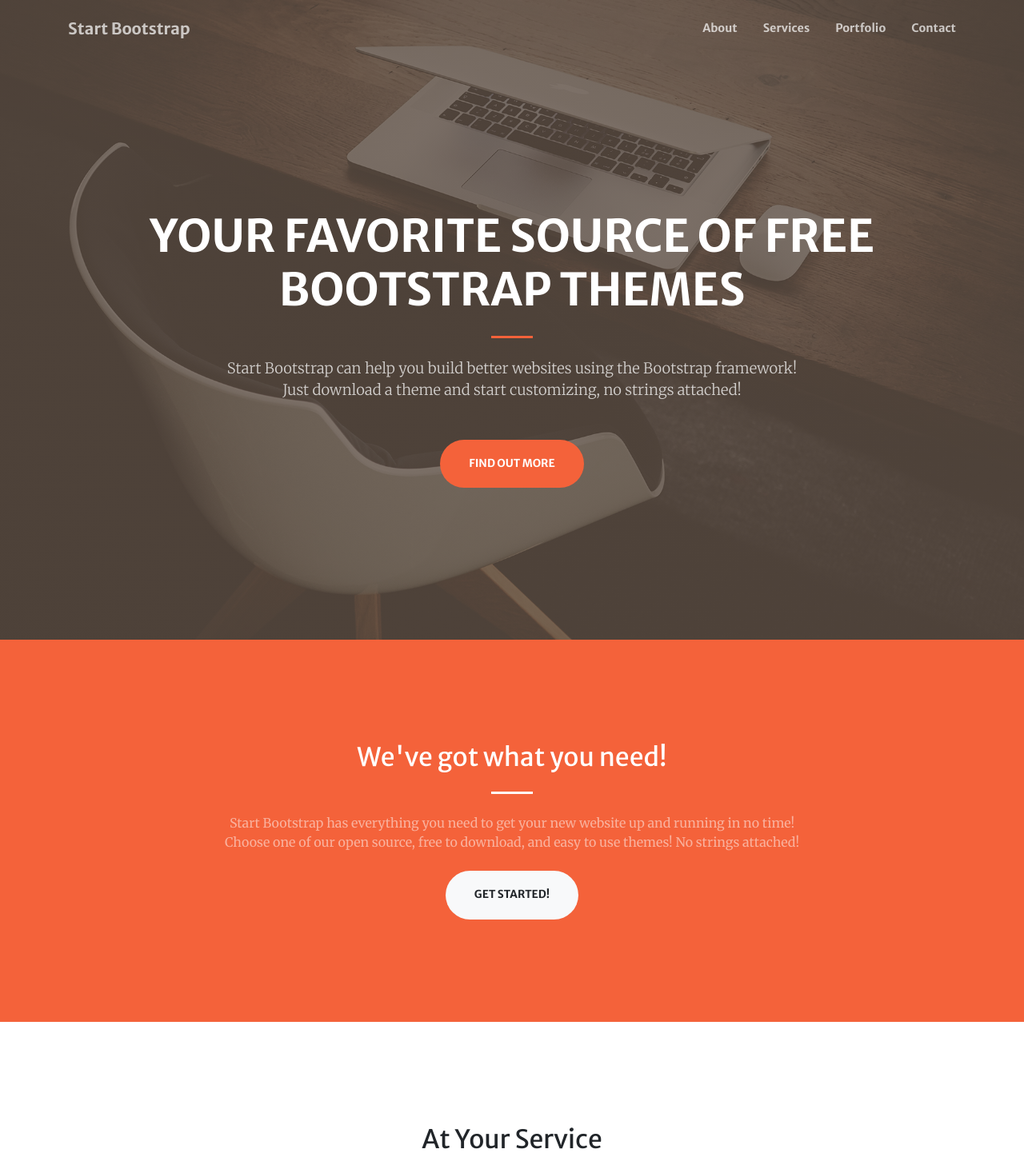
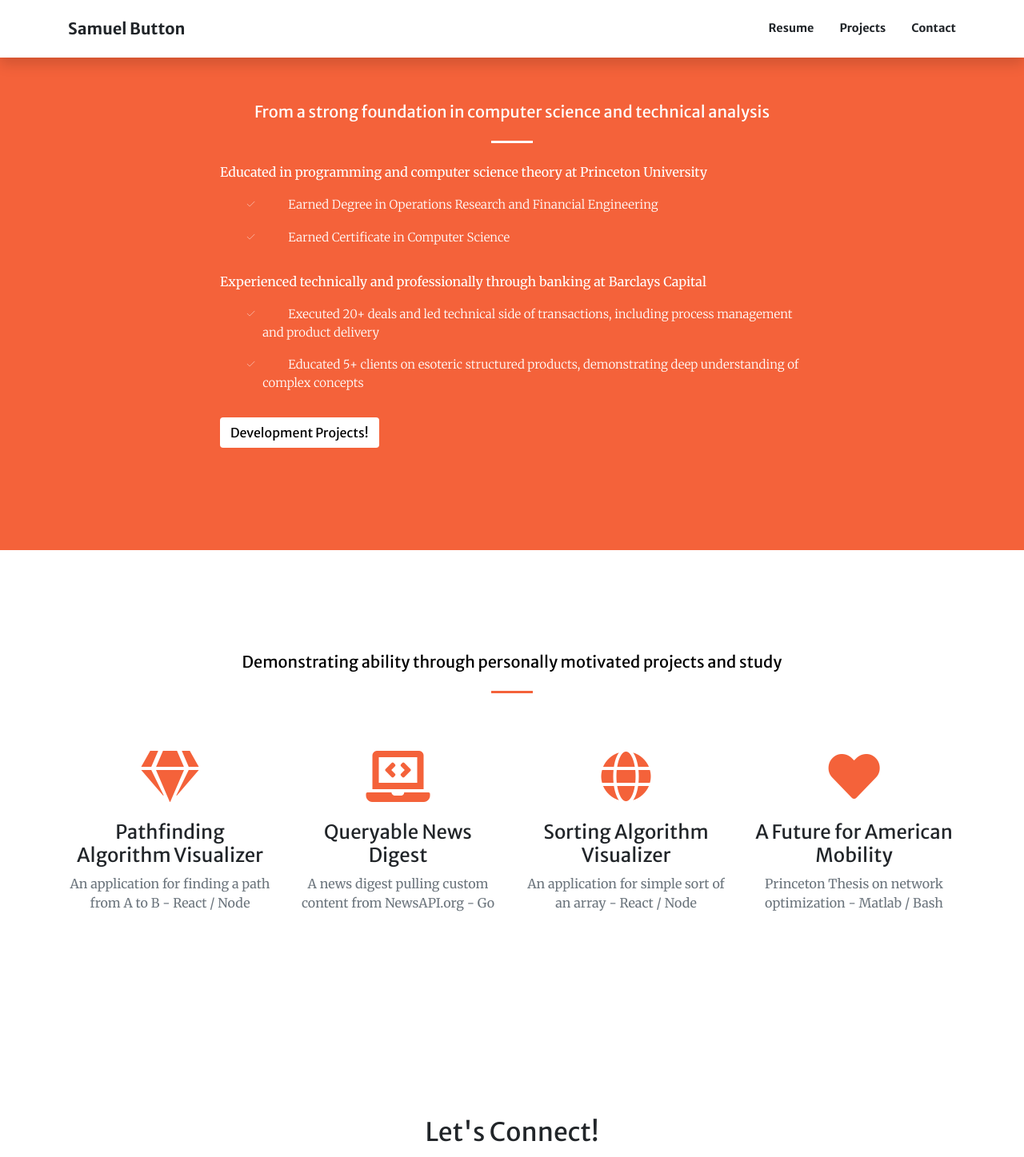
Before and after one commit to samuelbutton/sbutton-personal, a Gatsby site: page / in a window 1280 px wide. Shown: the top 1447 px of the page at 80% size. Built offline with nearby package versions, Linux system fonts and the light colour scheme; Gatsby itself is replaced by a stand-in of ours.

Commit message:
first cut

```diff
--- a/src/components/header.js
+++ b/src/components/header.js
@@ -15,21 +15,18 @@ export default class Header extends React.Component {
         <Navbar className="navbar navbar-expand-lg navbar-light fixed-top py-3" id="mainNav" expand="lg"
                 collapseOnSelect={true}>
           <div className="container">
-            <a className="navbar-brand js-scroll-trigger" href="#page-top" onClick={Scroller.handleAnchorScroll}>Start Bootstrap</a>
+            <a className="navbar-brand js-scroll-trigger" href="#page-top" onClick={Scroller.handleAnchorScroll}>Samuel Button</a>
             <Navbar.Toggle aria-controls="navbarResponsive"/>
             <Navbar.Collapse id="navbarResponsive">
               <Nav className="navbar-nav ml-auto my-2 my-lg-0">
                 <Scrollspy className="navbar-nav"
-                           items={["about", "services", "portfolio", "contact"]}
+                           items={["resume", "projects", "contact"]}
                            currentClassName="active" rootEl={"#mainNav"} offset={-75}>
                   <li className="nav-item">
-                    <Nav.Link className={"js-scroll-trigger"} href="#about" onClick={Scroller.handleAnchorScroll}>About</Nav.Link>
+                    <Nav.Link className={"js-scroll-trigger"} href="#resume" onClick={Scroller.handleAnchorScroll}>Resume</Nav.Link>
                   </li>
                   <li className="nav-item">
-                    <Nav.Link className={"js-scroll-trigger"} href="#services" onClick={Scroller.handleAnchorScroll}>Services</Nav.Link>
-                  </li>
-                  <li className="nav-item">
-                    <Nav.Link className={"js-scroll-trigger"} href="#portfolio" onClick={Scroller.handleAnchorScroll}>Portfolio</Nav.Link>
+                    <Nav.Link className={"js-scroll-trigger"} href="#projects" onClick={Scroller.handleAnchorScroll}>Projects</Nav.Link>
                   </li>
                   <li className="nav-item">
                     <Nav.Link className={"js-scroll-trigger"} href="#contact" onClick={Scroller.handleAnchorScroll}>Contact</Nav.Link>
@@ -39,22 +36,21 @@ export default class Header extends React.Component {
             </Navbar.Collapse>
           </div>
         </Navbar>
-        <header className="masthead">
+        {/* <header className="masthead">
           <div className="container h-100">
             <div className="row h-100 align-items-center justify-content-center text-center">
               <div className="col-lg-10 align-self-end">
-                <h1 className="text-uppercase text-white font-weight-bold">Your Favorite Source of Free Bootstrap
-                  Themes</h1>
+                <h1 className="text-white font-weight-bold">Sam Button</h1>
                 <hr className="divider my-4"/>
               </div>
               <div className="col-lg-8 align-self-baseline">
-                <p className="text-white-75 font-weight-light mb-5">Start Bootstrap can help you build better websites
-                  using the Bootstrap framework! Just download a theme and start customizing, no strings attached!</p>
+                <p className="text-white-75 font-weight-light mb-5">Prospective Software Engineer</p>
+                <a className="btn btn-primary btn-xl js-scroll-trigger" href="#about" onClick={Scroller.handleAnchorScroll}>Find Out More</a>
                 <a className="btn btn-primary btn-xl js-scroll-trigger" href="#about" onClick={Scroller.handleAnchorScroll}>Find Out More</a>
               </div>
             </div>
           </div>
-        </header>
+        </header> */}
       </>
     );
   }
--- a/src/components/layout.js
+++ b/src/components/layout.js
@@ -60,11 +60,11 @@ export default class Layout extends React.Component {
         id="page-top">
         <Header/>
         <main>{this.props.children}</main>
-        <footer className="bg-light py-5">
+        {/* <footer className="bg-light py-5">
           <div className="container">
             <div className="small text-center text-muted">Copyright &copy; 2019 - Start Bootstrap</div>
           </div>
-        </footer>
+        </footer> */}
       </div>
     )
   }
--- /dev/null
+++ b/src/css/index.css
@@ -0,0 +1,86 @@
+.project-section {
+    max-width: 75rem;
+    text-align: center;
+    color: black;
+  }
+
+.project-item {
+    font-weight: 500;
+    color: white;
+}
+
+.project-checkmark {
+    display: inline-flex;
+    margin-bottom: 0.5rem;
+    margin-right: 0.5rem;
+}
+
+.project-detail {
+    margin: 0 0;
+    padding: 0;
+    font-weight: 100;
+    font-size: 15px;
+    display: inline;
+    display: inline-flex;
+    text-align: left;
+    text-indent: 2rem;
+    color: white;
+  }
+  .project-button {
+    background-color: white;
+    color: black;
+    margin: 0 auto;
+    /* need to center button */
+  }
+
+.resume-section {
+    max-width: 75rem;
+    text-align: center;
+    color: white;
+  }
+
+.resume-item {
+    font-weight: 500;
+    color: white;
+}
+
+.resume-checkmark {
+    display: inline-flex;
+    margin-bottom: 0.5rem;
+    margin-right: 0.5rem;
+}
+
+.resume-detail {
+    margin: 0 0;
+    padding: 0;
+    font-weight: 100;
+    font-size: 15px;
+    display: inline;
+    display: inline-flex;
+    text-align: left;
+    text-indent: 2rem;
+    color: white;
+  }
+  .resume-button {
+    background-color: white;
+    color: black;
+    margin: 0 auto;
+    /* need to center button */
+  }
+
+
+  @media (min-width: 768px) {
+    section.resume-section {
+      min-height: 100vh;
+    }
+    section.resume-section .resume-item .resume-date {
+      min-width: 18rem;
+    }
+  }
+
+  @media (min-width: 992px) {
+    section.resume-section {
+      padding-top: 3rem !important;
+      padding-bottom: 3rem !important;
+    }
+  }
--- a/src/pages/index.js
+++ b/src/pages/index.js
@@ -1,12 +1,13 @@
 import React from "react"
 import { graphql } from "gatsby"
-import Img from "gatsby-image"
+// import Img from "gatsby-image"
 
 import Layout from "../components/layout"
 import SEO from "../components/seo"
 import Scroller from "../components/scroller"
 import PortfolioModal from "../components/portfolio/modal"
 import PortfolioCarousel from "../components/portfolio/carousel"
+import "../css/index.css"
 
 export default class IndexPage extends React.Component {
   constructor(props) {
@@ -36,62 +37,75 @@ export default class IndexPage extends React.Component {
     return (
       <Layout>
         <SEO title="Home"/>
-        <section className="page-section bg-primary" id="about">
+        <section className="page-section bg-primary" id="resume">
           <div className="container">
             <div className="row justify-content-center">
-              <div className="col-lg-8 text-center">
-                <h2 className="text-white mt-0">We've got what you need!</h2>
+              <div className="col-lg-8 ">
+                <h5 className=" mt-0 resume-section">From a strong foundation in computer science and technical analysis</h5>
                 <hr className="divider light my-4"/>
-                <p className="text-white-50 mb-4">Start Bootstrap has everything you need to get your new website up
-                  and
-                  running in no time! Choose one of our open source, free to download, and easy to use themes! No
-                  strings
-                  attached!</p>
-                <a className="btn btn-light btn-xl js-scroll-trigger" href="#services"
-                   onClick={Scroller.handleAnchorScroll}>Get Started!</a>
+                <ul class="list-unstyled">
+                  <p className="d-flex resume-item">Educated in programming and computer science theory at Princeton University</p>
+                  <li className="resume-detail">
+                  <div className="resume-checkmark">&#10003;</div><p >Earned Degree in Operations Research and Financial Engineering</p>
+                  </li>
+                  <li className="resume-detail">
+                  <div className="resume-checkmark">&#10003;</div><p >Earned Certificate in Computer Science</p>
+                  </li>
+                </ul>
+                <ul class="list-unstyled">
+                  <p className="d-flex resume-item">Experienced technically and professionally through banking at Barclays Capital</p>
+                  <li className="resume-detail">
+                  <div className="resume-checkmark">&#10003;</div><p >Executed 20+ deals and led technical side of transactions, including process management and product delivery</p>
+                  </li>
+                  <li className="resume-detail">
+                  <div className="resume-checkmark">&#10003;</div><p >Educated 5+ clients on esoteric structured products, demonstrating deep understanding of complex concepts</p>
+                  </li>
+                </ul>
+                <a className="btn js-scroll-trigger resume-button" href="#projects"
+                   onClick={Scroller.handleAnchorScroll}>Development Projects!</a>
               </div>
             </div>
           </div>
         </section>
 
-        <section className="page-section" id="services">
+        <section className="page-section" id="projects">
           <div className="container">
-            <h2 className="text-center mt-0">At Your Service</h2>
+            <h5 className="project-section mt-0">Demonstrating ability through personally motivated projects and study</h5>
             <hr className="divider my-4"/>
             <div className="row">
               <div className="col-lg-3 col-md-6 text-center">
                 <div className="mt-5">
                   <i className="fas fa-4x fa-gem text-primary mb-4"></i>
-                  <h3 className="h4 mb-2">Sturdy Themes</h3>
-                  <p className="text-muted mb-0">Our themes are updated regularly to keep them bug free!</p>
+                  <h3 className="h4 mb-2">Pathfinding Algorithm Visualizer</h3>
+                  <p className="text-muted mb-0">An application for finding a path from A to B - React / Node</p>
                 </div>
               </div>
               <div className="col-lg-3 col-md-6 text-center">
                 <div className="mt-5">
                   <i className="fas fa-4x fa-laptop-code text-primary mb-4"></i>
-                  <h3 className="h4 mb-2">Up to Date</h3>
-                  <p className="text-muted mb-0">All dependencies are kept current to keep things fresh.</p>
+                  <h3 className="h4 mb-2">Queryable News Digest</h3>
+                  <p className="text-muted mb-0">A news digest pulling custom content from NewsAPI.org - Go</p>
                 </div>
               </div>
               <div className="col-lg-3 col-md-6 text-center">
                 <div className="mt-5">
                   <i className="fas fa-4x fa-globe text-primary mb-4"></i>
-                  <h3 className="h4 mb-2">Ready to Publish</h3>
-                  <p className="text-muted mb-0">You can use this design as is, or you can make changes!</p>
+                  <h3 className="h4 mb-2">Sorting Algorithm Visualizer</h3>
+                  <p className="text-muted mb-0">An application for simple sort of an array - React / Node</p>
                 </div>
               </div>
               <div className="col-lg-3 col-md-6 text-center">
                 <div className="mt-5">
                   <i className="fas fa-4x fa-heart text-primary mb-4"></i>
-                  <h3 className="h4 mb-2">Made with Love</h3>
-                  <p className="text-muted mb-0">Is it really open source if it's not made with love?</p>
+                  <h3 className="h4 mb-2">A Future for American Mobility</h3>
+                  <p className="text-muted mb-0">Princeton Thesis on network optimization - Matlab / Bash</p>
                 </div>
               </div>
             </div>
           </div>
         </section>
 
-        <section id="portfolio">
+        {/* <section id="projects">
           <div className="container-fluid p-0">
             <div className="row no-gutters">
               <div className="col-lg-4 col-sm-6">
@@ -174,34 +188,33 @@ export default class IndexPage extends React.Component {
               </div>
             </div>
           </div>
-        </section>
+        </section> */}
 
-        <section className="page-section bg-dark text-white">
+        {/* <section className="page-section bg-dark text-white">
           <div className="container text-center">
             <h2 className="mb-4">Free Download at Start Bootstrap!</h2>
             <a className="btn btn-light btn-xl" href="https://startbootstrap.com/themes/creative/">Download Now!</a>
           </div>
-        </section>
+        </section> */}
 
         <section className="page-section" id="contact">
           <div className="container">
             <div className="row justify-content-center">
               <div className="col-lg-8 text-center">
-                <h2 className="mt-0">Let's Get In Touch!</h2>
+                <h2 className="mt-0">Let's Connect!</h2>
                 <hr className="divider my-4"/>
-                <p className="text-muted mb-5">Ready to start your next project with us? Give us a call or send us an
-                  email
-                  and we will get back to you as soon as possible!</p>
+                <p className="text-muted mb-5">I am looking for opportunities to build a career in
+                software engineering at a company that creates positive change through smart engineering.</p>
               </div>
             </div>
             <div className="row">
               <div className="col-lg-4 ml-auto text-center mb-5 mb-lg-0">
                 <i className="fas fa-phone fa-3x mb-3 text-muted"></i>
-                <div>+1 (202) 555-0149</div>
+                <div>+1 (973) 975-8660</div>
               </div>
               <div className="col-lg-4 mr-auto text-center">
                 <i className="fas fa-envelope fa-3x mb-3 text-muted"></i>
-                <a className="d-block" href="mailto:contact@yourwebsite.com">contact@yourwebsite.com</a>
+                <a className="d-block" href="mailto:sbutton@alumni.princeton.edu">sbutton@alumni.princeton.edu</a>
               </div>
             </div>
           </div>
--- a/src/sass/_navbar.scss
+++ b/src/sass/_navbar.scss
@@ -10,11 +10,11 @@
 	}
 	.navbar-nav {
 		.nav-item {
-			&.active {
-				.nav-link {
-					color: $primary !important;
-				}
-			}
+			// &.active {
+			// 	.nav-link {
+			// 		color: $primary !important;
+			// 	}
+			// }
 
 			.nav-link {
 				color: $gray-600;
@@ -31,21 +31,21 @@
 	}
 	@include media-breakpoint-up(lg) {
 		// Base styling for the navbar - screen sizes greater than the large breakpoint
-		box-shadow: none;
-		background-color: transparent;
+		box-shadow: $box-shadow;
+		background-color: $white;
 		.navbar-brand {
-			color: fade-out($white, .3);
+			color: $gray-900;
 			&:hover {
-				color: $white;
+				color: $primary;
 			}
 		}
 		.navbar-nav {
 			.nav-item {
 				.nav-link {
-					color: fade-out($white, .3);
+					color: $gray-900;
 					padding: 0 1rem;
 					&:hover {
-						color: $white;
+						color: $primary;
 					}
 				}
 				&:last-child {
```
